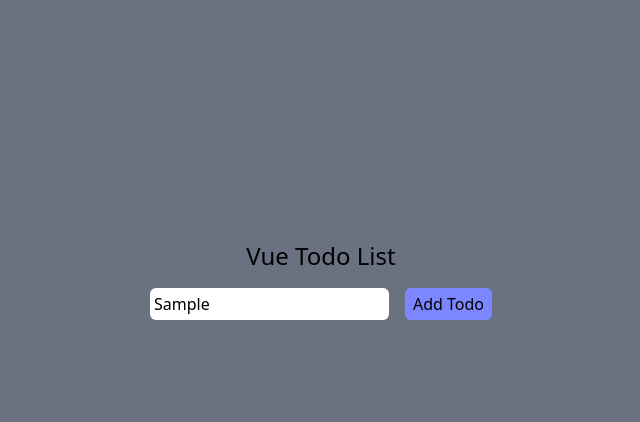
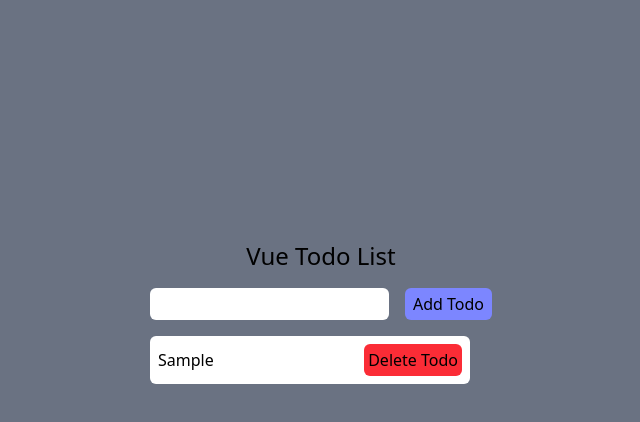
Before and after one commit to mrdsx/todo-list-projects, a Vue app in the folder vue-todo-list/: page / in a window 1280 px wide. Both pictures are taken after typing "Sample" into the empty fields and a click on the button "Add Todo". Shown: the top 422 px of the page, without its empty margins (319-959 px from the left). Built offline with nearby package versions, Linux system fonts and the light colour scheme.

Commit message:
add new feature: deleting todo

```diff
--- a/vue-todo-list/src/App.vue
+++ b/vue-todo-list/src/App.vue
@@ -1,21 +1,40 @@
 <script setup lang="ts">
+import { ref, useTemplateRef } from "vue";
 import TodoList from "./components/TodoList.vue";
+
+export interface Todo {
+  content: string;
+}
+
+const todos = ref<Todo[]>([]);
+
+const todoInputRef = useTemplateRef("todo-input-ref");
+
+function handleSubmit(e: Event): void {
+  e.preventDefault();
+
+  const todoInputVal = (todoInputRef.value as HTMLInputElement).value;
+  if (todoInputVal.trim().length <= 0) return;
+  addTodo(todoInputVal);
+
+  (todoInputRef.value as HTMLInputElement).value = "";
+}
+
+function addTodo(content: string): void {
+  const newTodo = { content };
+  todos.value.push(newTodo);
+}
 </script>
 
 <template>
   <div class="flex h-screen flex-col items-center bg-gray-500 text-center">
     <div class="h-full pt-[30vh]">
       <h1 class="text-2xl">Vue Todo List</h1>
-      <form class="my-4 flex justify-center gap-4">
-        <input class="bg-white p-1" type="text" />
-        <button
-          class="bg-indigo-400 px-2 hover:bg-indigo-500"
-          v-on:click="(e) => e.preventDefault()"
-        >
-          Add Todo
-        </button>
+      <form class="my-4 flex justify-center gap-4" v-on:submit="handleSubmit">
+        <input class="bg-white p-1" type="text" ref="todo-input-ref" />
+        <button class="bg-indigo-400 px-2 hover:bg-indigo-500">Add Todo</button>
       </form>
-      <TodoList />
+      <TodoList :todos="todos" @update-todos="todos = $event" />
     </div>
   </div>
 </template>
--- a/vue-todo-list/src/components/TodoList.vue
+++ b/vue-todo-list/src/components/TodoList.vue
@@ -1,22 +1,26 @@
 <script setup lang="ts">
-import { ref } from "vue";
+import type { Todo } from "../App.vue";
 
-interface Todo {
-  content: string;
+const props = defineProps<{ todos: Todo[] }>();
+const emit = defineEmits(["updateTodos"]);
+
+function deleteTodo(targetTodo: Todo): void {
+  const newTodos = props.todos.filter((todo) => todo !== targetTodo);
+  emit("updateTodos", newTodos);
 }
-
-const todos = ref<Todo[]>([]);
 </script>
 
 <template>
   <div class="grid gap-2">
     <div
       class="flex w-80 items-center justify-between gap-2 rounded-md bg-white p-2"
-      v-for="todo in todos"
+      v-for="(todo, index) in todos"
+      :key="todo.content + index"
     >
       <span class="text-start break-all">{{ todo.content }}</span>
       <button
         class="max-h-fit self-start bg-red-500 p-1 whitespace-nowrap hover:bg-red-600"
+        v-on:click="deleteTodo(todo)"
       >
         Delete Todo
       </button>
```
